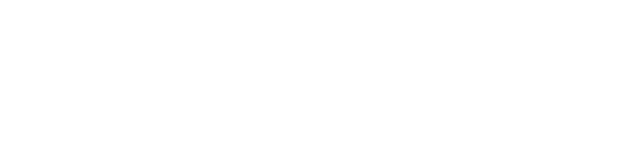
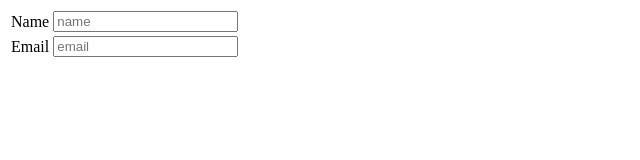
Before and after one commit to acciojob/signup-form-car-susmitamenka, a website: page main.html in a window 1280 px wide. Shown: the whole page, without its empty margins (0-640 px from the left). Drawn offline with Linux system fonts and the light colour scheme.

Commit message:
created a submission

```diff
--- a/main.html
+++ b/main.html
@@ -8,6 +8,24 @@
 
 <body>
 	<!-- the entire body must be written by student -->
+	<form method="post">
+	<table>
+		<tr>
+		<td>Name</td>
+		<td>
+			<input type="text" required="yes" id="name" placeholder="name">
+		</td>
+		</tr>
+		<tr>
+		<td>Email</td>
+		<td>
+			<input type="email" required="yes" id="email" placeholder="email">
+		</td>
+		</tr>
+	</table>
+
+
+	</form>
     <script type="text/javascript" src="./script.js">
 </script>
 
```
